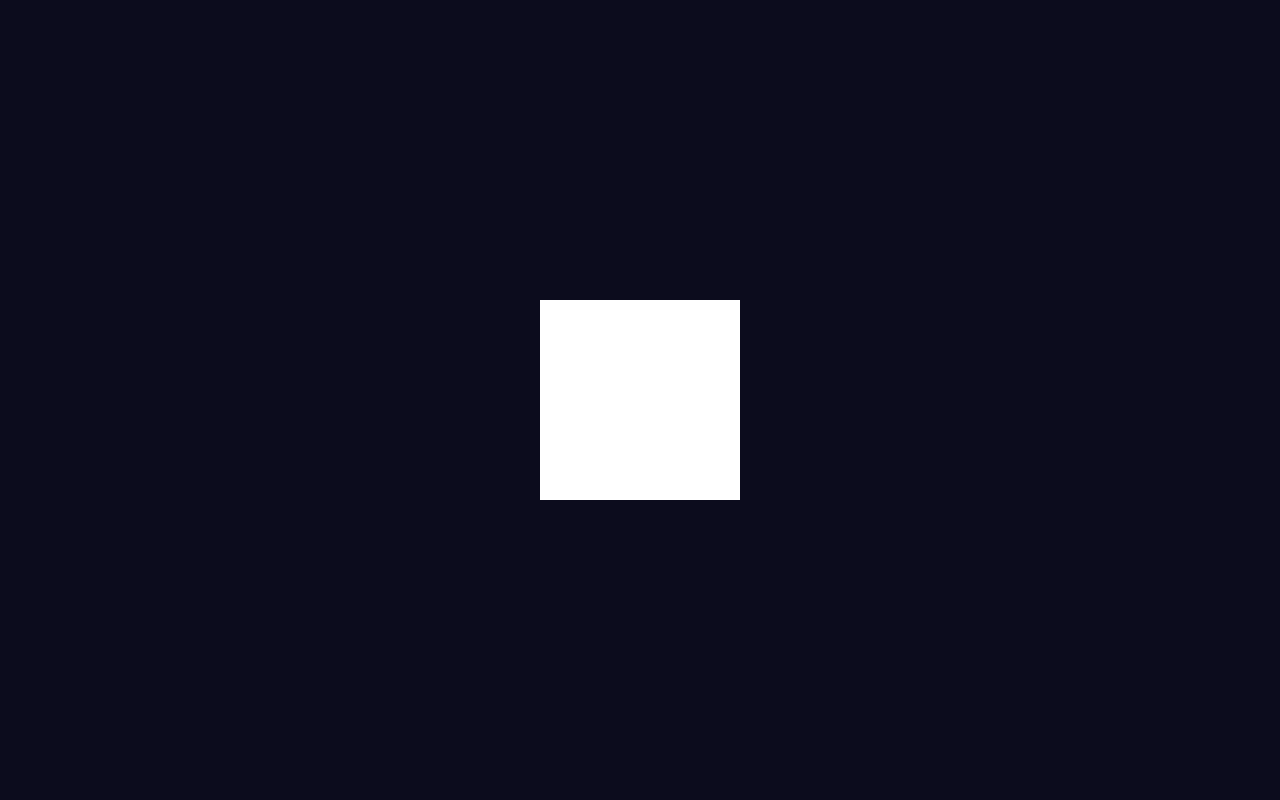
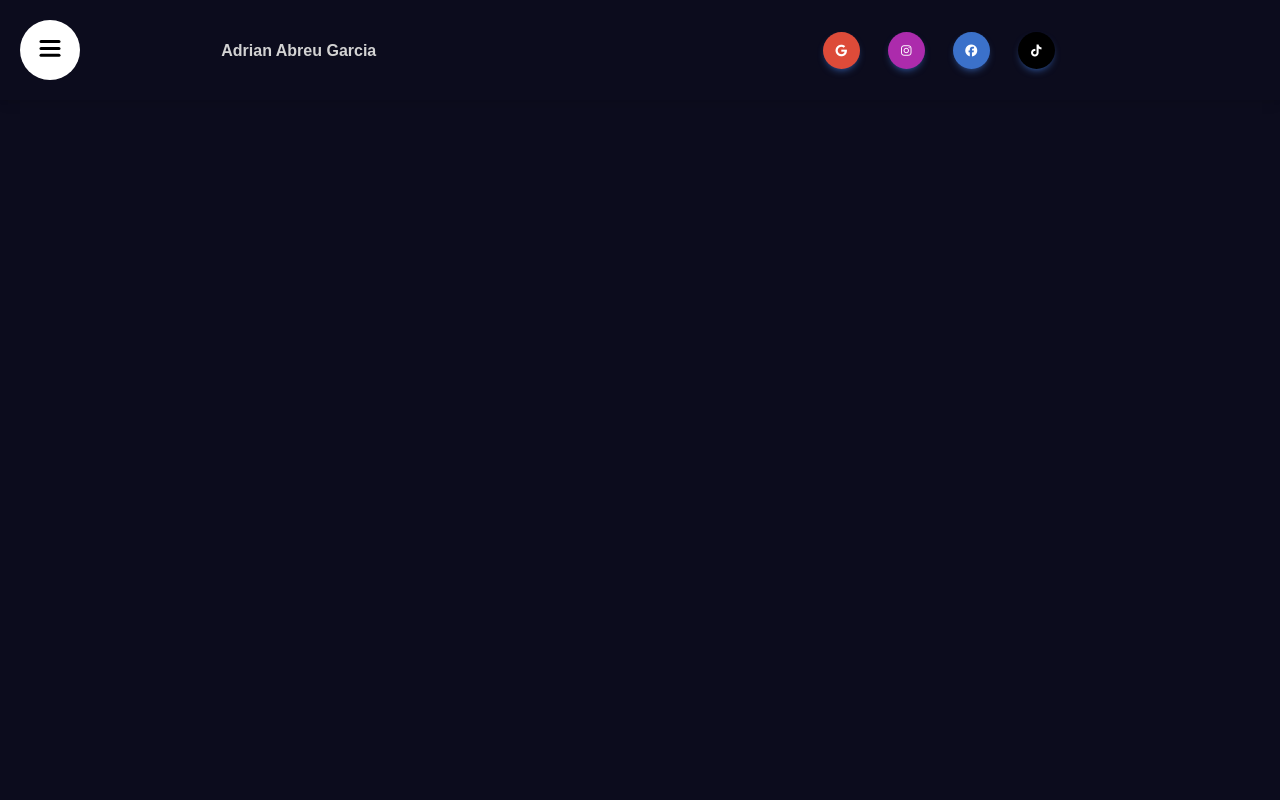
Before and after one commit to surysanchez/adriancarpenter, a React (Create React App) app: page / in a window 1280 px wide. Shown: the top 800 px of the page. Built offline with nearby package versions, Linux system fonts and the light colour scheme; a web font is replaced by a local one.

Commit message:
add navbar

```diff
--- a/src/App.jsx
+++ b/src/App.jsx
@@ -3,23 +3,23 @@
 import './app.scss'
 import './App.css';
 
-import Home from './components/Home/Home';
+import HomePage from './components/HomePage/HomePage';
 import Navbar from './components/Navbar/Navbar';
 
 
 
 const App = () => (
   <div>
-    {/* <section>
+    <section id='HomePage'>
 <Navbar/>
-    </section> */}
-    <section>
-   <Home/>
     </section>
-    <section>About</section>
-    <section>Services</section>
-    <section>Video</section>
-    <section>Contact</section>
+    <section >
+   <HomePage/>
+    </section>
+    <section id='About'>About</section>
+    <section id='Services'>Services</section>
+    <section id='Gallery'>Gallery</section>
+    <section id='Contact'>Contact</section>
     <section>Footer</section>
 
   </div>
--- a/src/app.scss
+++ b/src/app.scss
@@ -22,16 +22,3 @@
     height: 100vh;
     scroll-snap-align: center;
 }
-
-.course{
-    height: 100vh;
-    display: flex;
-    align-items: center;
-    justify-content: center;
-
-    .box{
-        width: 200px;
-        height: 200px;
-        background-color: white;
-    }
-}
--- a/src/components/Home/Home.jsx
+++ /dev/null
@@ -1,13 +0,0 @@
-import React from 'react'
-import {motion} from "framer-motion"
-
-function Home() {
-  return (
-  <div className='course'>
-    <motion.div className='box' initial={{opacity:0, scale:0.5}} animate={{opacity:1, scale:1}} transition={{duration: 2, delay:2}}></motion.div>
-  </div>
-
-  )
-}
-
-export default Home
--- /dev/null
+++ b/src/components/HomePage/HomePage.jsx
@@ -0,0 +1,13 @@
+import React from 'react'
+import {motion} from "framer-motion"
+
+function HomePage() {
+  return (
+  <div>
+
+  </div>
+
+  )
+}
+
+export default HomePage
--- a/src/components/Navbar/Navbar.jsx
+++ b/src/components/Navbar/Navbar.jsx
@@ -1,17 +1,18 @@
 import './Navbar.scss'
+import {motion} from "framer-motion"
 import {
     MDBIcon,
     MDBBtn
   } from 'mdb-react-ui-kit';
+import Sidebar from '../Sidebar/Sidebar';
 
 function Navbar() {
   return (
     <div className='navbar'>
 {/* Sidebar */}
+<Sidebar/>
 <div className="wrapper">
-    <div>
-    <span>Adrian Abreu Garcia</span>
-    </div>
+    <motion.span initial={{opacity:0, scale:0.5}}  animate={{opacity:1, scale:1}} transition={{duration:0.5}}>Adrian Abreu Garcia</motion.span>
     <div className='social'>
         <MDBBtn
             floating
--- /dev/null
+++ b/src/components/Sidebar/Links/Links.jsx
@@ -0,0 +1,20 @@
+import React from 'react'
+
+function Links() {
+  const items = [
+    "HomePage",
+    "About",
+    "Services",
+    "Gallery",
+    "Contact",
+  ]
+  return (
+    <div className='links'>
+      {items.map(item=>(
+        <a href={`#${item}`} key={item}>{item}</a>
+      ))}
+    </div>
+  )
+}
+
+export default Links
--- /dev/null
+++ b/src/components/Sidebar/Sidebar.jsx
@@ -0,0 +1,39 @@
+import ToggleButton from "./ToggleButton/ToggleButton";
+import Links from "./Links/Links";
+import "./Sidebar.scss";
+import { motion } from "framer-motion";
+import { useState } from "react";
+
+function Sidebar() {
+  const [open, setOpen] = useState(false);
+
+  const variants = {
+    open: {
+      clipPath: "circle(1200px at 50px 50px)",
+      transition: {
+        type: "spring",
+        stiffness: 20,
+      },
+    },
+    closed: {
+      clipPath: "circle(30px at 50px 50px)",
+      transition: {
+        delay: 0.5,
+        type: "spring",
+        stiffness: 400,
+        damping: 40,
+      },
+    },
+  };
+
+  return (
+    <motion.div className="sidebar" animate={open ? "open" : "closed"}>
+      <motion.div className="bg" variants={variants}>
+        <Links />
+      </motion.div>
+      <ToggleButton setOpen={setOpen} />
+    </motion.div>
+  );
+}
+
+export default Sidebar;
--- /dev/null
+++ b/src/components/Sidebar/Sidebar.scss
@@ -0,0 +1,46 @@
+.sidebar{
+    display: flex;
+    flex-direction: column;
+    align-items: center;
+    justify-content: center;
+    background-color: white;
+    color: black;
+
+    .bg{
+        position: fixed;
+        top: 0;
+        left: 0;
+        bottom: 0;
+        width: 400px;
+        background: white;
+
+        .links{
+            position: absolute;
+            width: 100%;
+            height: 100%;
+            display: flex;
+            flex-direction: column;
+            align-items: center;
+            justify-content: center;
+            gap: 20px;
+
+        }
+        a{
+            font-size: 35px;
+        }
+    }
+
+   button{
+    width: 50px;
+    height: 50px;
+    border-radius: 50%;
+    position: fixed;
+    top: 25px;
+    left: 25px;
+    background-color: transparent;
+    border: none;
+    cursor: pointer;
+
+   }
+
+}
--- /dev/null
+++ b/src/components/Sidebar/ToggleButton/ToggleButton.jsx
@@ -0,0 +1,33 @@
+import { motion } from "framer-motion";
+
+function ToggleButton({setOpen }) {
+  return (
+    <button onClick={() => setOpen((prev) => !prev)}>
+    <svg width="23" height="23" viewBox="0 0 23 23">
+      <motion.path strokeWidth="3" stroke="black" strokeLinecap="round"
+      variants={{
+        closed: {d: "M 2 2.5 L 20 2.5"},
+        open: {d: "M 3 16.5 L 17 2.5"}
+      }}
+      />
+      <motion.path strokeWidth="3" stroke="black" strokeLinecap="round"
+      d="M 2 9.423 L 20 9.423"
+      variants={{
+        closed: {opacity: 1},
+        open: {opacity: 0},
+      }}
+      />
+
+      <motion.path strokeWidth="3" stroke="black" strokeLinecap="round"
+      variants={{
+        closed: {d: "M 2 16.346 L 20 16.346"},
+        open: {d: "M 3 2.5 L 17 16.346"}
+      }}
+      />
+    </svg>
+
+    </button>
+  );
+}
+
+export default ToggleButton;
```
